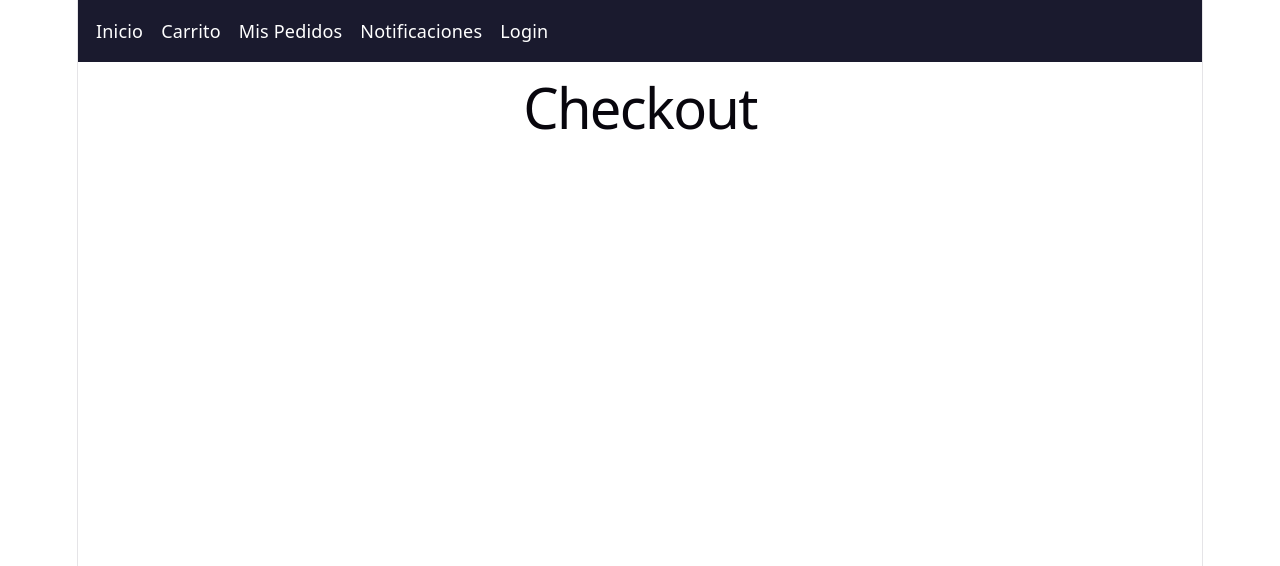
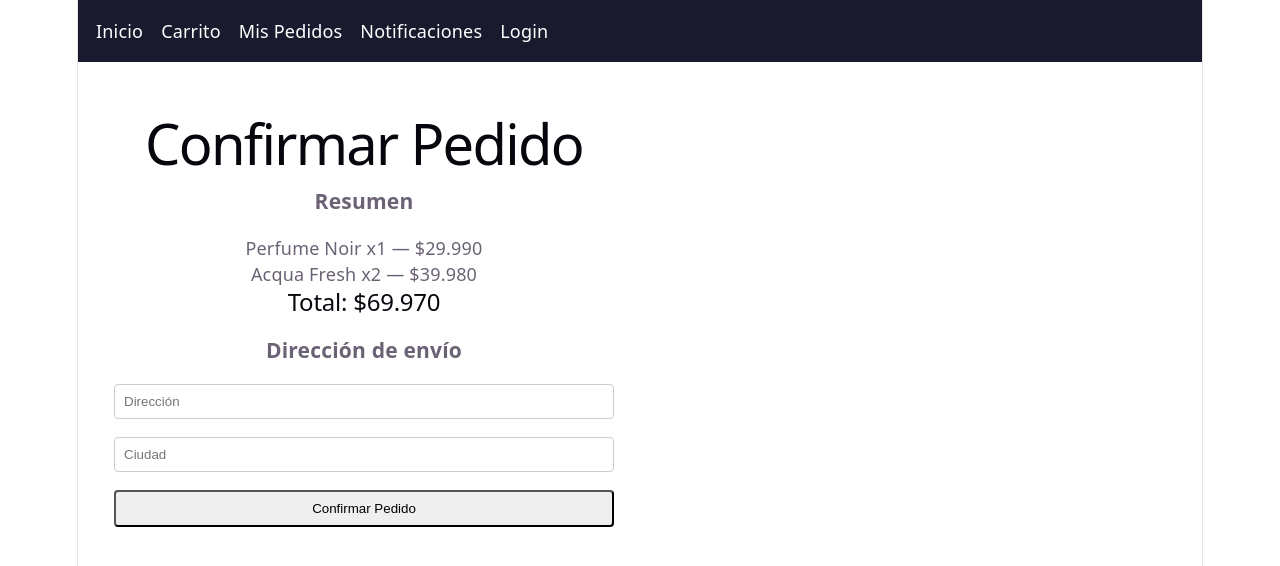
Before and after one commit to Diego-Back-End/aromastore-frontend, a React (Vite) app: page /checkout in a window 1280 px wide. Shown: the top 566 px of the page. Built offline with nearby package versions, Linux system fonts and the light colour scheme.

Commit message:
feat: pantalla de checkout

```diff
--- a/src/pages/Checkout.jsx
+++ b/src/pages/Checkout.jsx
@@ -1,4 +1,45 @@
+import { useState } from 'react'
+import { useNavigate } from 'react-router-dom'
+
 function Checkout() {
-  return <h1>Checkout</h1>
+  const [direccion, setDireccion] = useState('')
+  const [ciudad, setCiudad] = useState('')
+  const navigate = useNavigate()
+
+  const handleConfirmar = () => {
+    console.log('Pedido confirmado:', direccion, ciudad)
+    navigate('/mis-pedidos')
+  }
+
+  return (
+    <div style={{ padding: '2rem', maxWidth: '500px' }}>
+      <h1>Confirmar Pedido</h1>
+      <h3>Resumen</h3>
+      <p>Perfume Noir x1 — $29.990</p>
+      <p>Acqua Fresh x2 — $39.980</p>
+      <h2>Total: $69.970</h2>
+      <h3>Dirección de envío</h3>
+      <div style={{ display: 'flex', flexDirection: 'column', gap: '1rem' }}>
+        <input
+          type="text"
+          placeholder="Dirección"
+          value={direccion}
+          onChange={e => setDireccion(e.target.value)}
+          style={{ padding: '0.5rem', borderRadius: '4px', border: '1px solid #ccc' }}
+        />
+        <input
+          type="text"
+          placeholder="Ciudad"
+          value={ciudad}
+          onChange={e => setCiudad(e.target.value)}
+          style={{ padding: '0.5rem', borderRadius: '4px', border: '1px solid #ccc' }}
+        />
+        <button onClick={handleConfirmar} style={{ padding: '0.5rem', borderRadius: '4px' }}>
+          Confirmar Pedido
+        </button>
+      </div>
+    </div>
+  )
 }
+
 export default Checkout
```
